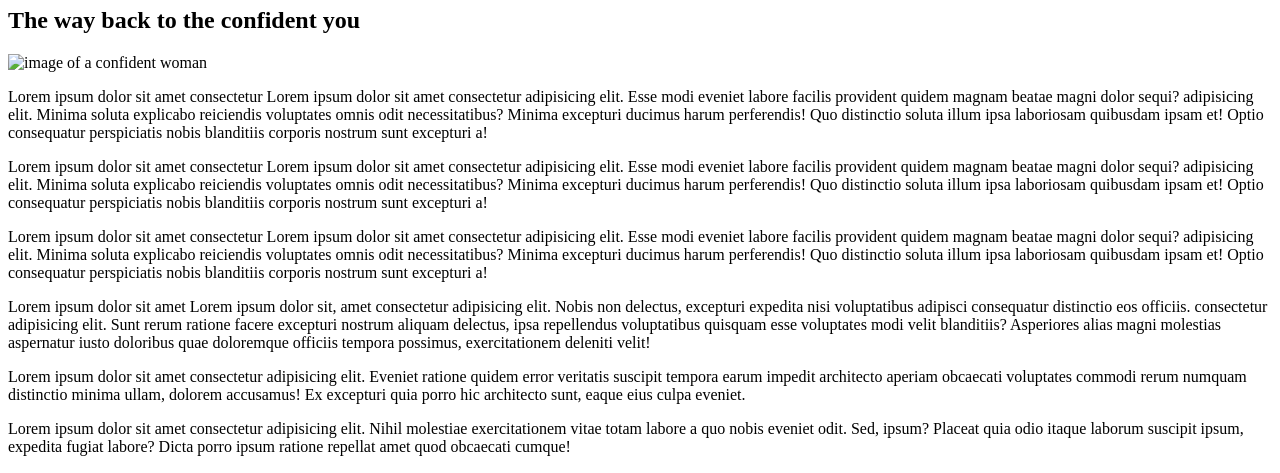
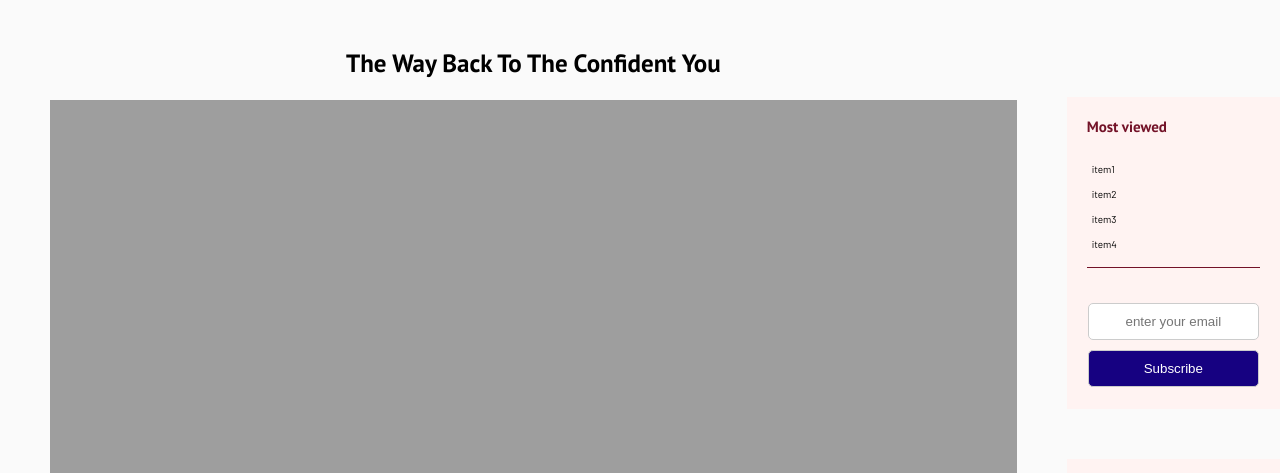
Before and after one commit to ZINNYB/Personal-blog, a plain HTML site: page blog1.html in a window 1280 px wide. Shown: the part 73-546 px from the top of the page. Drawn offline with Linux system fonts and the light colour scheme; the site is published under a folder, as on GitHub Pages, so addresses that start at the root find nothing.

Commit message:
fix: correct wrong file path for css files and images

```diff
--- a/blog1.html
+++ b/blog1.html
@@ -6,7 +6,7 @@
   <meta name="viewport" content="width=device-width, initial-scale=1.0">
   <link rel="stylesheet" href="https://use.fontawesome.com/releases/v5.5.0/css/all.css" integrity="sha384-B4dIYHKNBt8Bc12p+WXckhzcICo0wtJAoU8YZTY5qE0Id1GSseTk6S+L3BlXeVIU" crossorigin="anonymous">
   <link href="https://fonts.googleapis.com/css2?family=Barlow:wght@100;400&family=PT+Sans:wght@700&display=swap" rel="stylesheet">
-  <link rel="stylesheet" href="/css/main.css">
+  <link rel="stylesheet" href="css/main.css">
   <title> Welcome to LIZZK</title>
 </head>
 <body>
@@ -14,7 +14,7 @@
     <header class="blog-header">
         <div class="nav-container">
         <div class="logo">
-          <img src="/img/logo.png" alt="image of the website's logo">
+          <img src="img/logo.png" alt="image of the website's logo">
         </div>
         <nav>
           <ul class="header-list">
@@ -28,7 +28,7 @@
     <main id="showcase-area" class="showcase-area">
       <section class="showcase showcase-blog">
         <h1>The way back to the confident you</h1>
-        <img src="/img/happy.jpg" alt="image of a confident woman">
+        <img src="img/happy.jpg" alt="image of a confident woman">
         <div class="blog-content">
           <p>Lorem ipsum dolor sit amet consectetur Lorem ipsum dolor sit amet consectetur adipisicing elit. Esse modi eveniet labore facilis provident quidem magnam beatae magni dolor sequi? adipisicing elit. Minima soluta explicabo reiciendis voluptates omnis odit necessitatibus? Minima excepturi ducimus harum perferendis! Quo distinctio soluta illum ipsa laboriosam quibusdam ipsam et! Optio consequatur perspiciatis nobis blanditiis corporis nostrum sunt excepturi a!</p>
           <p>Lorem ipsum dolor sit amet consectetur Lorem ipsum dolor sit amet consectetur adipisicing elit. Esse modi eveniet labore facilis provident quidem magnam beatae magni dolor sequi? adipisicing elit. Minima soluta explicabo reiciendis voluptates omnis odit necessitatibus? Minima excepturi ducimus harum perferendis! Quo distinctio soluta illum ipsa laboriosam quibusdam ipsam et! Optio consequatur perspiciatis nobis blanditiis corporis nostrum sunt excepturi a!</p>
@@ -70,7 +70,7 @@
       <div class="aside-container">
         <div class="about" id="about">
           <h2>About LizzyK</h2>
-          <img src="/img/happy.jpg" alt="Image of a happy woman">
+          <img src="img/happy.jpg" alt="Image of a happy woman">
           <p>The company was initiated in 2013 but evenually commenced online in 2018.
             The major drive being the desire to see lost individuals regain their sense of self
             and advance their lifes. we expose subscribers and insiders as we call ourselves, into
--- a/css/main.css
+++ b/css/main.css
@@ -1,6 +1,5 @@
-@import "/css/root.css";
-@import "/css/header&footer.css";
-@import "/css/utlity.css";
-@import "/css/home.css";
-@import "/css/blog.css";
-@import "../css/mobile.css";
+@import "root.css";
+@import "header&footer.css";
+@import "utlity.css";
+@import "home.css";
+@import "blog.css";
```
Also changed, not shown: blog2.html (+4 -4 lines), blog3.html (+4 -4 lines), blog4.html (+4 -4 lines), index.html (+7 -7 lines).
